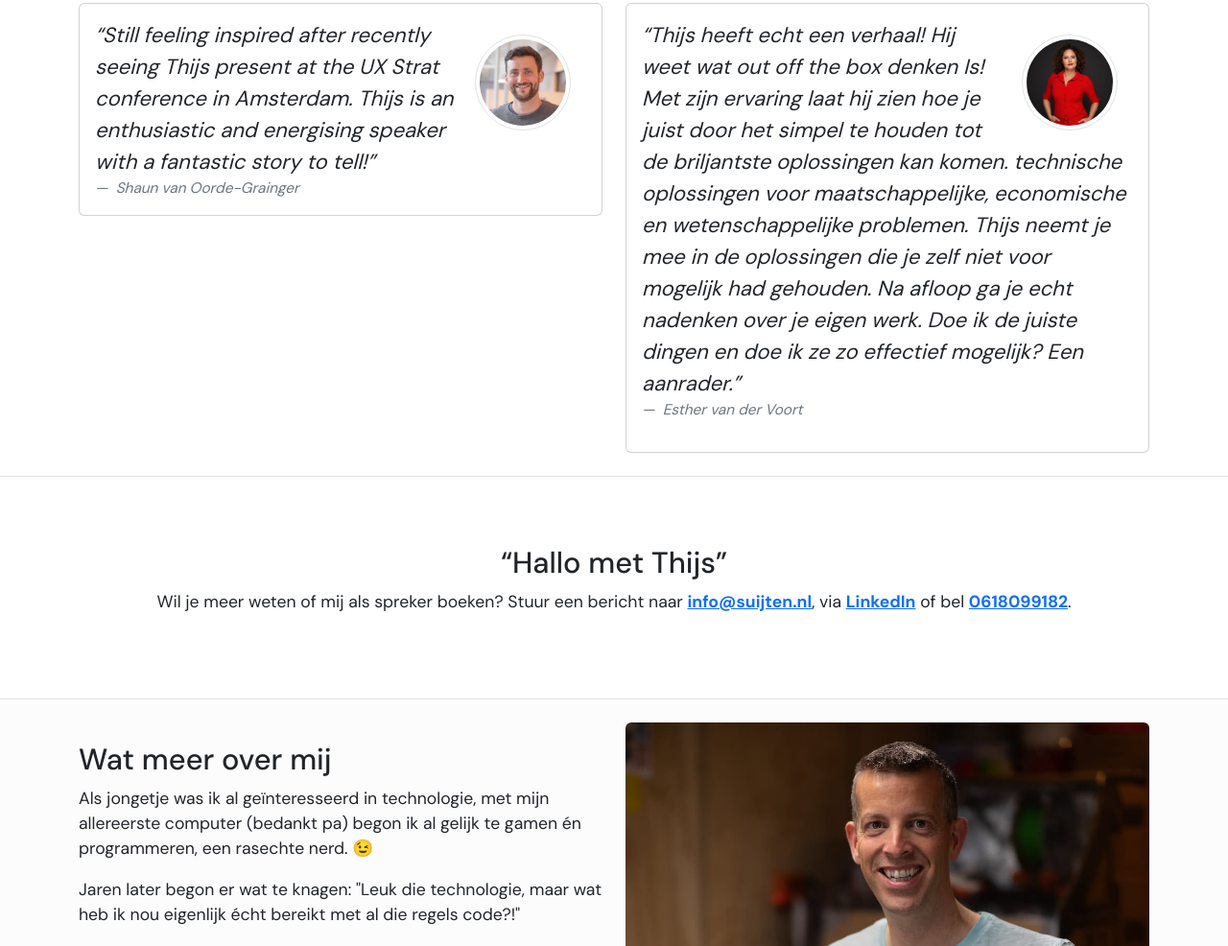
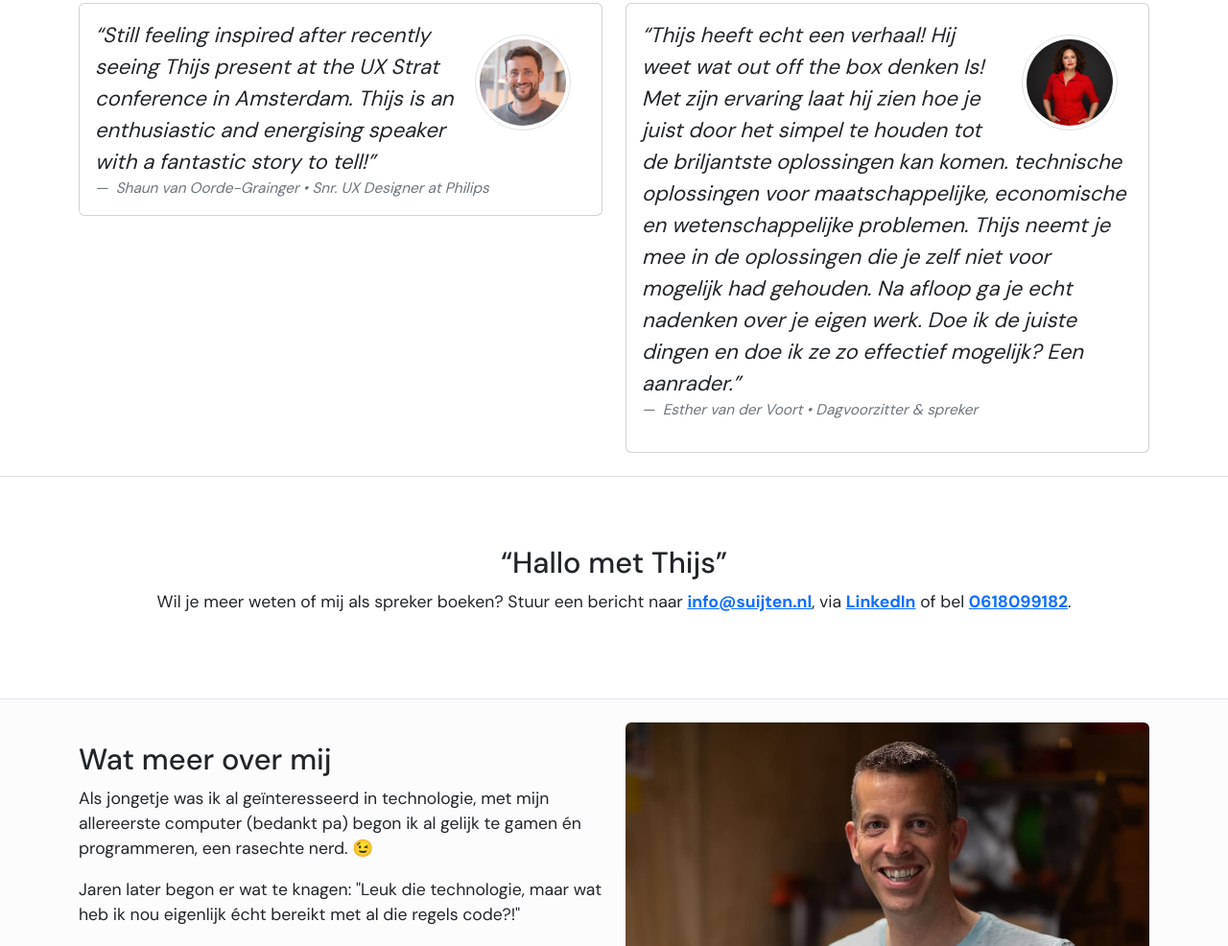
Before and after one commit to tsuijten/homepage, a website: page index.html in a window 1280 px wide. Shown: the part 1013-1999 px from the top of the page at 96% size. Drawn offline with Linux system fonts and the light colour scheme.

Commit message:
Added job titles

```diff
--- a/index.html
+++ b/index.html
@@ -99,7 +99,7 @@
                             </p>
                         </blockquote>
                         <figcaption class="blockquote-footer mb-0">
-                            <cite title="Autheur">Shaun van Oorde-Grainger</cite>
+                            <cite title="Autheur">Shaun van Oorde-Grainger • Snr. UX Designer at Philips</cite>
                         </figcaption>
                     </div>
                 </div>
@@ -119,7 +119,7 @@
                                 doe ik ze zo effectief mogelijk? Een aanrader.”</p>
                         </blockquote>
                         <figcaption class="blockquote-footer">
-                            <cite title="Autheur">Esther van der Voort</cite>
+                            <cite title="Autheur">Esther van der Voort • Dagvoorzitter & spreker</cite>
                         </figcaption>
                     </div>
                 </div>
```
Also changed, not shown: en/index.html (+2 -2 lines).
